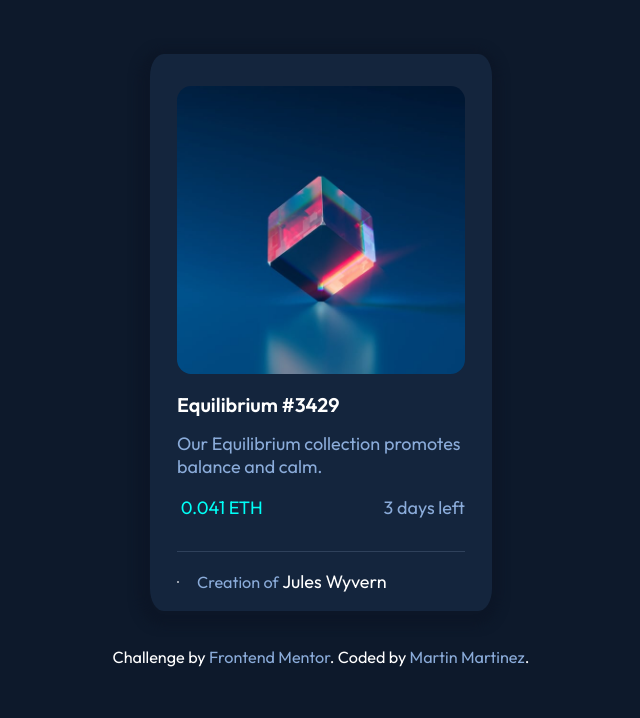
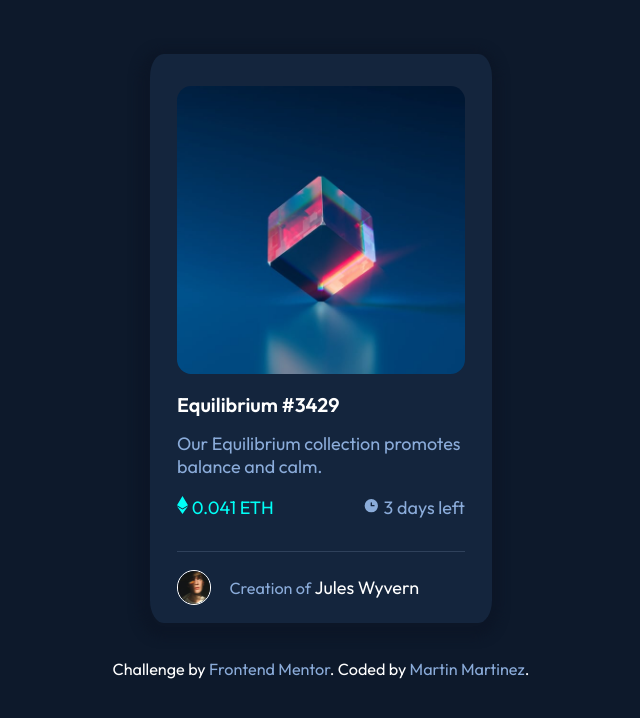
Before and after one commit to MartinNatanael/NFT-card, a plain HTML site: page index.html in a window 1280 px wide. Shown: the whole page, without its empty margins (319-959 px from the left). Drawn offline with nearby package versions, Linux system fonts and the light colour scheme; files that its build step writes are made by us from their sources; files whose address does not match are found by name.

Commit message:
fix images

```diff
--- a/index.html
+++ b/index.html
@@ -8,7 +8,7 @@
   <link rel="preconnect" href="https://fonts.googleapis.com">
 <link rel="preconnect" href="https://fonts.gstatic.com" crossorigin>
 <link href="https://fonts.googleapis.com/css2?family=Outfit:wght@300;400;600&display=swap" rel="stylesheet">
-<link rel="stylesheet" href="../2-NFT-preview-card-component-main/css/style.css">
+<link rel="stylesheet" href="css/style.css">
 
   <title>Frontend Mentor | NFT preview card component</title>
 
@@ -22,20 +22,17 @@
       <h1 class="card-title">Equilibrium #3429</h1>
       <p class="card-description">Our Equilibrium collection promotes balance and calm.</p>
     </div>
-
-
     <div class="card-value-container">
-      <p class="card-value"><img src="../2-NFT-preview-card-component-main/images/icon-ethereum.svg" alt=""> 0.041 ETH</p>
-      <p class="card-value-time"><img src="../2-NFT-preview-card-component-main/images/icon-clock.svg" alt=""> 3 days left</p>
+      <p class="card-value"><img src="images/icon-ethereum.svg" alt=""> 0.041 ETH</p>
+      <p class="card-value-time"><img src="images/icon-clock.svg" alt=""> 3 days left</p>
     </div>
 
     <div class="card-creator">
-      <img src="../2-NFT-preview-card-component-main/images/image-avatar.png" alt="">
+      <img src="images/image-avatar.png" alt="">
       <p class="card-creator-name">Creation of <span class="name">Jules Wyvern</span></p>
     </div>
   </div>
 </section>
-
 <footer>
   <div class="attribution">
     Challenge by <a href="https://www.frontendmentor.io?ref=challenge" target="_blank">Frontend Mentor</a>.
```
